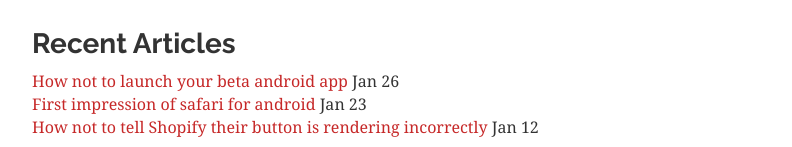
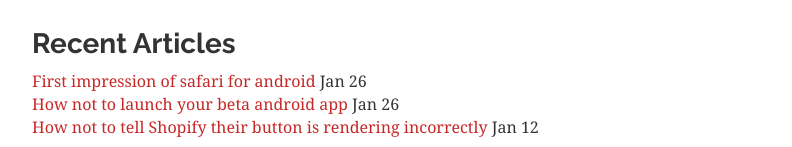
Before and after one commit to Allyooop/Allyooop.github.io, a plain HTML site: page blog/first_impression_of_safari_for_android/index.html in a window 1280 px wide. Shown: the part 3036-3183 px from the top of the page, without its empty margins (243-1035 px from the left). Drawn offline with nearby package versions, Linux system fonts and the light colour scheme.

Commit message:
update time and order or blog posts

```diff
--- a/blog/first_impression_of_safari_for_android/index.html
+++ b/blog/first_impression_of_safari_for_android/index.html
@@ -108,8 +108,8 @@
   <div class="col-md-8 col-md-offset-2">
     <h3>Recent Articles</h3>
       <ol class="list-unstyled">
+          <li><a href="/blog/first_impression_of_safari_for_android/">First impression of safari for android</a> <span>Jan 26</span></li>
           <li><a href="/blog/how-not-to-launch-your-android-app/">How not to launch your beta android app</a> <span>Jan 26</span></li>
-          <li><a href="/blog/first_impression_of_safari_for_android/">First impression of safari for android</a> <span>Jan 23</span></li>
           <li><a href="/blog/how-not-to-talk-to-shopify/">How not to tell Shopify their button is rendering incorrectly</a> <span>Jan 12</span></li>
       </ol>
   </div>
```
Also changed, not shown: blog/how-not-to-launch-your-android-app/index.html (+1 -1 lines), blog/how-not-to-talk-to-shopify/index.html (+1 -1 lines), blog/index.html (+1 -1 lines), index.html (+1 -1 lines).
